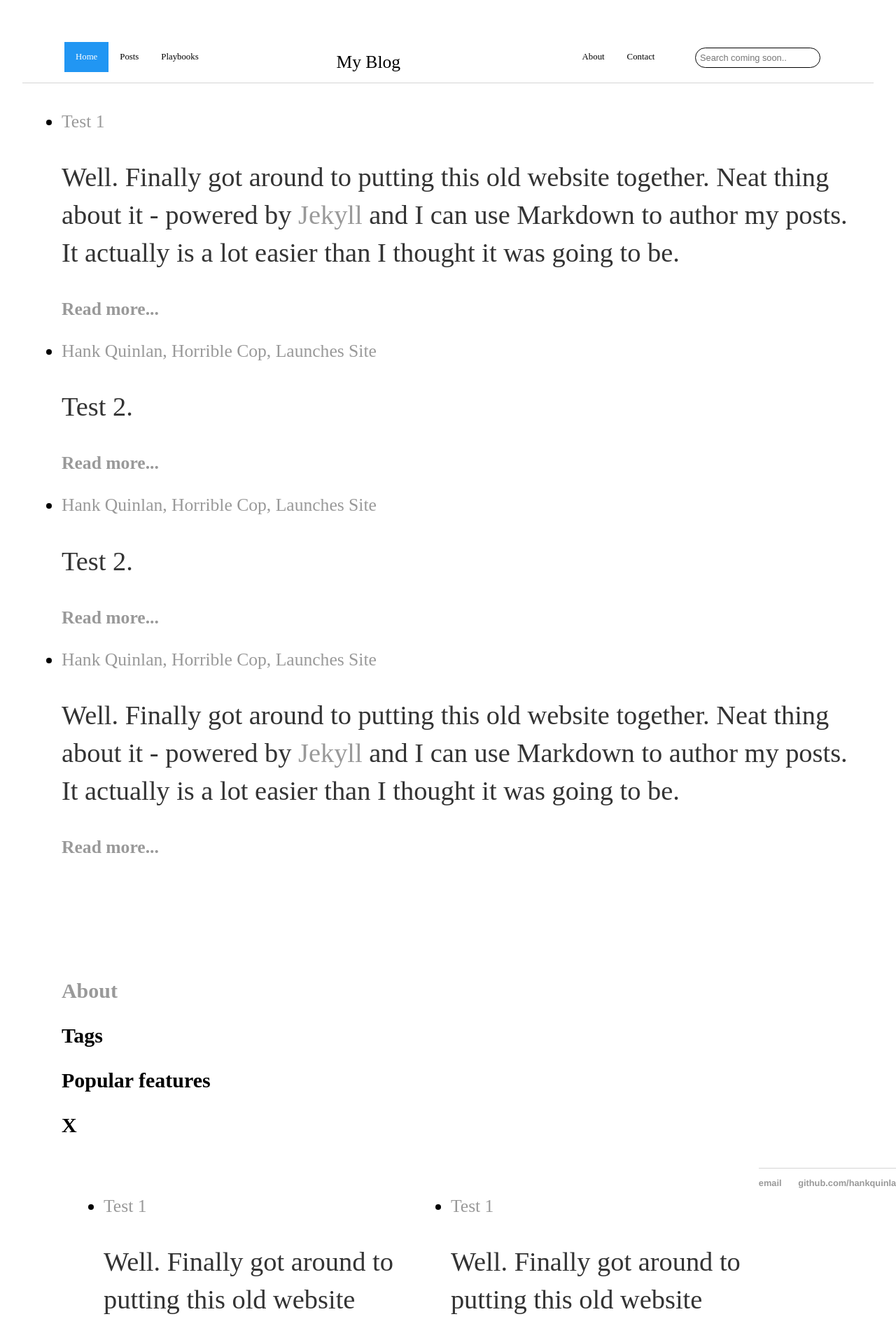
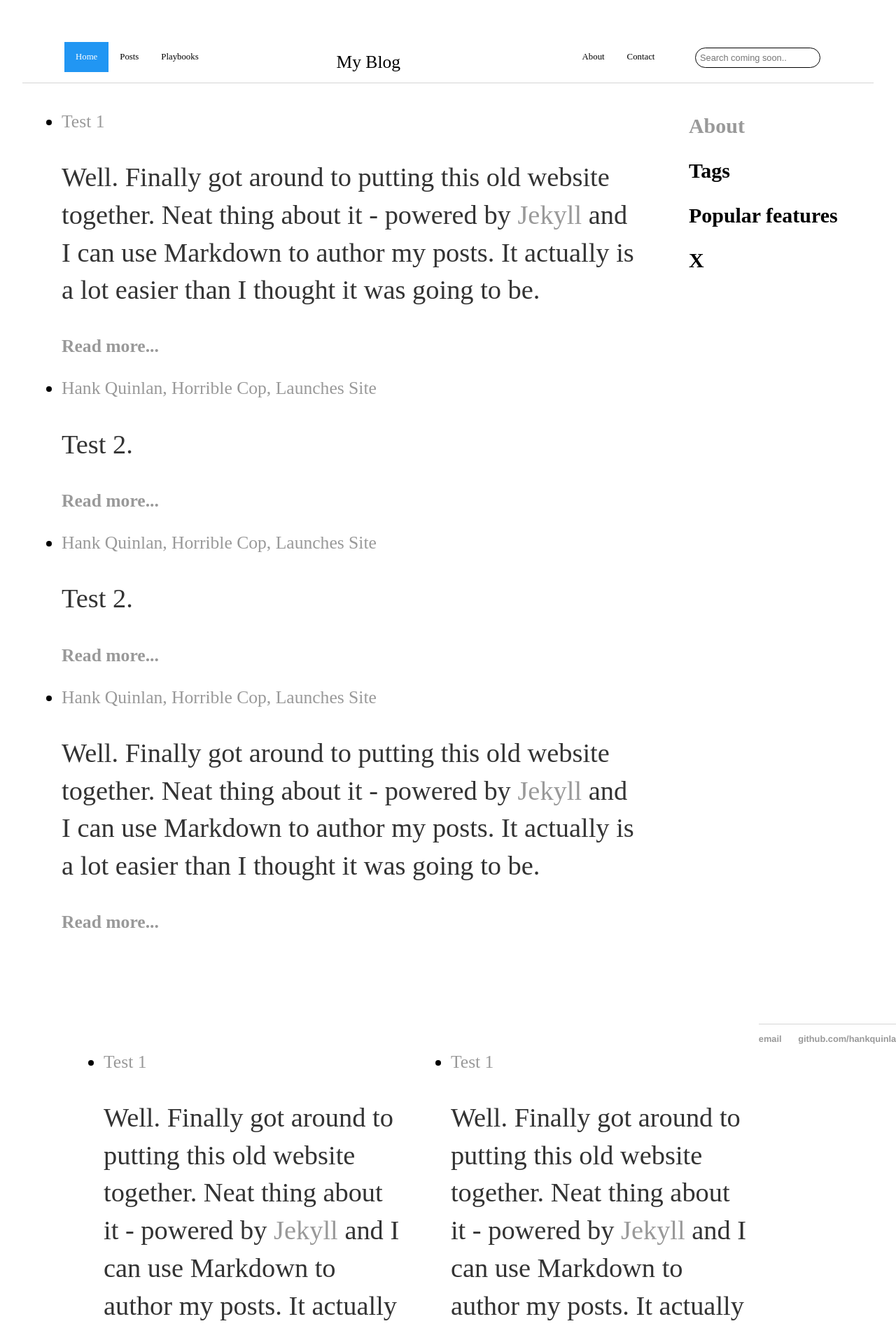
Before and after one commit to billparry99/billparry99.github.io, a Jekyll site: the page built from index.html, in a window 1280 px wide. Shown: the top 1895 px of the page at 70% size. Built offline with Jekyll 4.4.1, drawn with Linux system fonts in a browser that asks for light colours.

Commit message:
Update main.css

```diff
--- a/css/main.css
+++ b/css/main.css
@@ -199,7 +199,7 @@ ul.posts li {
 /* Column container */
 .mainrow {
     display: flex;
-    flex-wrap: wrap;
+    flex-wrap: nowrap;
 }
 
 /* Create two unequal columns that sits next to each other - 75% 25% */
```
